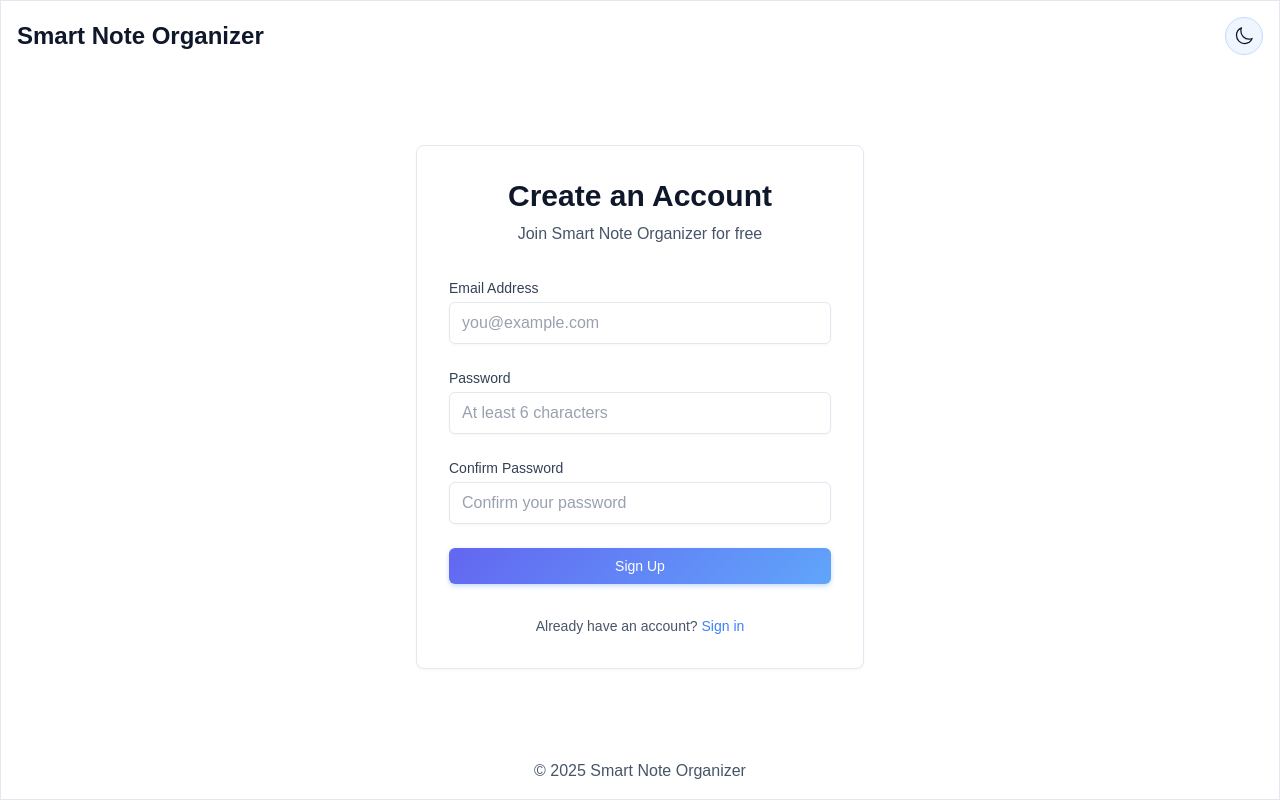
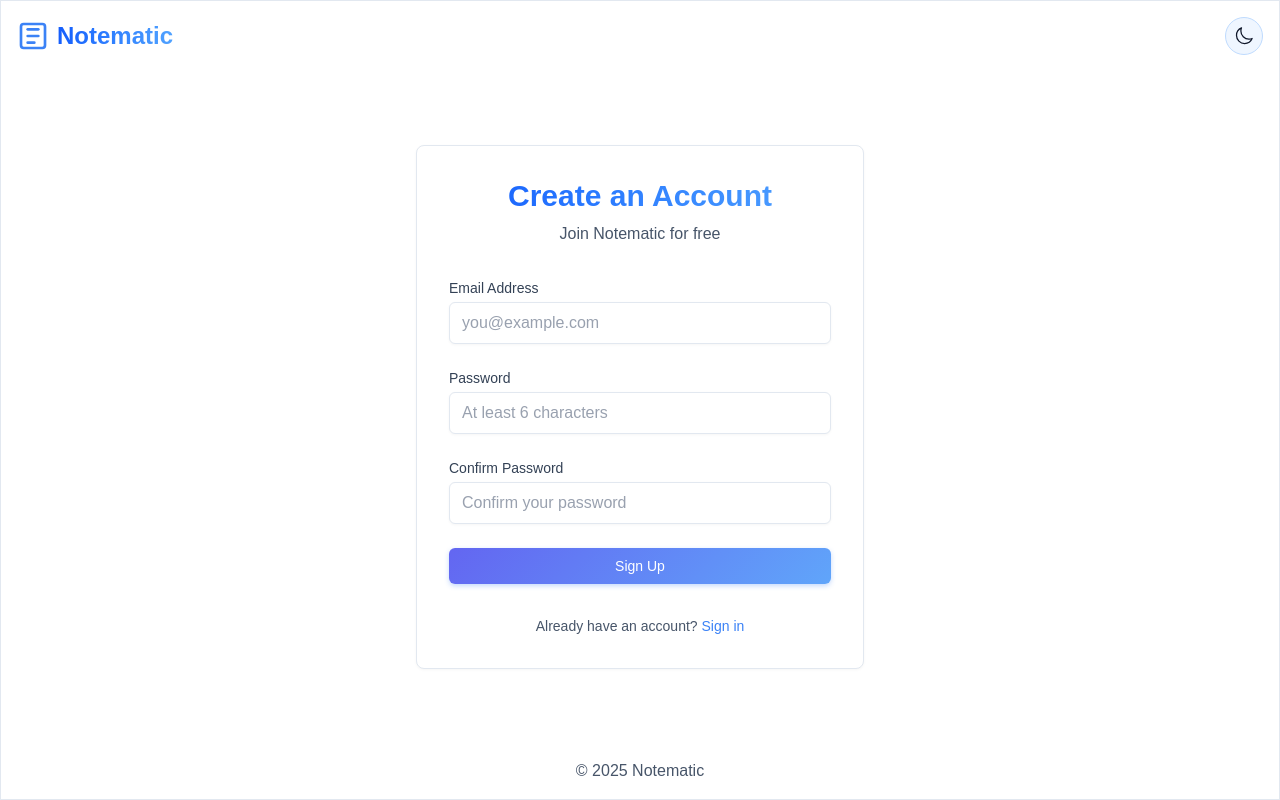
Before and after one commit to hammad-fccu/note-organizer, a Next.js app: page /auth/signup in a window 1280 px wide. Built offline with nearby package versions, Linux system fonts and the light colour scheme.

Commit message:
add app logo

```diff
--- a/src/app/app/layout.tsx
+++ b/src/app/app/layout.tsx
@@ -78,7 +78,15 @@ export default function AppLayout({ children }: AppLayoutProps) {
         <div className="max-w-full mx-auto px-4">
           <div className="flex justify-between h-16">
             <div className="flex items-center">
-              <Link href="/app" className="text-xl font-bold">Smart Note Organizer</Link>
+              <Link href="/app" className="flex items-center space-x-2">
+                <svg className="w-8 h-8 text-blue-600" viewBox="0 0 24 24" fill="none" xmlns="http://www.w3.org/2000/svg">
+                  <path d="M19 3H5C3.89543 3 3 3.89543 3 5V19C3 20.1046 3.89543 21 5 21H19C20.1046 21 21 20.1046 21 19V5C21 3.89543 20.1046 3 19 3Z" stroke="currentColor" strokeWidth="2" strokeLinecap="round" strokeLinejoin="round"/>
+                  <path d="M8 7H16" stroke="currentColor" strokeWidth="2" strokeLinecap="round" strokeLinejoin="round"/>
+                  <path d="M8 12H16" stroke="currentColor" strokeWidth="2" strokeLinecap="round" strokeLinejoin="round"/>
+                  <path d="M8 17H13" stroke="currentColor" strokeWidth="2" strokeLinecap="round" strokeLinejoin="round"/>
+                </svg>
+                <span className="text-2xl font-bold bg-gradient-to-r from-blue-600 to-blue-400 bg-clip-text text-transparent">Notematic</span>
+              </Link>
             </div>
             <div className="flex items-center space-x-4">
               <ThemeToggle />
--- a/src/app/app/page.tsx
+++ b/src/app/app/page.tsx
@@ -26,7 +26,7 @@ export default function AppDashboard() {
       <div className="mb-8">
         <h1 className="text-2xl font-bold mb-2">Welcome, {session?.user?.name || session?.user?.email?.split('@')[0] || 'User'}!</h1>
         <p className="text-gray-600 dark:text-gray-400 mb-4">
-          This is your Smart Note Organizer dashboard. Import documents, organize notes, and create flashcards.
+          This is your Notematic dashboard. Import documents, organize notes, and create flashcards.
         </p>
 
         <div className="grid grid-cols-1 sm:grid-cols-2 lg:grid-cols-4 gap-4">
--- a/src/app/auth/signin/page.tsx
+++ b/src/app/auth/signin/page.tsx
@@ -47,14 +47,24 @@ export default function SignIn() {
   return (
     <div className="min-h-screen bg-white dark:bg-gray-900 text-gray-900 dark:text-white flex flex-col">
       <header className="flex justify-between items-center p-4 max-w-7xl mx-auto w-full">
-        <Link href="/" className="text-2xl font-bold">Smart Note Organizer</Link>
+        <Link href="/" className="flex items-center gap-2 text-2xl font-bold">
+          <div className="w-8 h-8 text-blue-600">
+            <svg viewBox="0 0 24 24" fill="none" xmlns="http://www.w3.org/2000/svg">
+              <path d="M19 3H5C3.89543 3 3 3.89543 3 5V19C3 20.1046 3.89543 21 5 21H19C20.1046 21 21 20.1046 21 19V5C21 3.89543 20.1046 3 19 3Z" stroke="currentColor" strokeWidth="2" strokeLinecap="round" strokeLinejoin="round"/>
+              <path d="M8 7H16" stroke="currentColor" strokeWidth="2" strokeLinecap="round" strokeLinejoin="round"/>
+              <path d="M8 12H16" stroke="currentColor" strokeWidth="2" strokeLinecap="round" strokeLinejoin="round"/>
+              <path d="M8 17H13" stroke="currentColor" strokeWidth="2" strokeLinecap="round" strokeLinejoin="round"/>
+            </svg>
+          </div>
+          <span className="bg-gradient-to-r from-blue-600 to-blue-400 bg-clip-text text-transparent">Notematic</span>
+        </Link>
         <ThemeToggle />
       </header>
 
       <main className="flex-1 flex items-center justify-center p-4">
         <div className="w-full max-w-md p-8 space-y-8 bg-white dark:bg-gray-800 rounded-lg shadow-md">
           <div className="text-center">
-            <h1 className="text-3xl font-extrabold">Sign In</h1>
+            <h1 className="text-3xl font-extrabold bg-gradient-to-r from-blue-600 to-blue-400 bg-clip-text text-transparent">Sign In</h1>
             <p className="mt-2 text-gray-600 dark:text-gray-400">Welcome back! Sign in to your account</p>
             <div className="mt-2 text-sm text-blue-600 dark:text-blue-400">
               <p>Test user: test@example.com / password123</p>
@@ -127,7 +137,7 @@ export default function SignIn() {
       </main>
 
       <footer className="p-4 text-center text-gray-600 dark:text-gray-400">
-        <p>© {new Date().getFullYear()} Smart Note Organizer</p>
+        <p>© {new Date().getFullYear()} Notematic</p>
       </footer>
     </div>
   );
--- a/src/app/auth/signup/page.tsx
+++ b/src/app/auth/signup/page.tsx
@@ -70,15 +70,25 @@ export default function SignUp() {
   return (
     <div className="min-h-screen bg-white dark:bg-gray-900 text-gray-900 dark:text-white flex flex-col">
       <header className="flex justify-between items-center p-4 max-w-7xl mx-auto w-full">
-        <Link href="/" className="text-2xl font-bold">Smart Note Organizer</Link>
+        <Link href="/" className="flex items-center gap-2 text-2xl font-bold">
+          <div className="w-8 h-8 text-blue-600">
+            <svg viewBox="0 0 24 24" fill="none" xmlns="http://www.w3.org/2000/svg">
+              <path d="M19 3H5C3.89543 3 3 3.89543 3 5V19C3 20.1046 3.89543 21 5 21H19C20.1046 21 21 20.1046 21 19V5C21 3.89543 20.1046 3 19 3Z" stroke="currentColor" strokeWidth="2" strokeLinecap="round" strokeLinejoin="round"/>
+              <path d="M8 7H16" stroke="currentColor" strokeWidth="2" strokeLinecap="round" strokeLinejoin="round"/>
+              <path d="M8 12H16" stroke="currentColor" strokeWidth="2" strokeLinecap="round" strokeLinejoin="round"/>
+              <path d="M8 17H13" stroke="currentColor" strokeWidth="2" strokeLinecap="round" strokeLinejoin="round"/>
+            </svg>
+          </div>
+          <span className="bg-gradient-to-r from-blue-600 to-blue-400 bg-clip-text text-transparent">Notematic</span>
+        </Link>
         <ThemeToggle />
       </header>
 
       <main className="flex-1 flex items-center justify-center p-4">
         <div className="w-full max-w-md p-8 space-y-8 bg-white dark:bg-gray-800 rounded-lg shadow-md">
           <div className="text-center">
-            <h1 className="text-3xl font-extrabold">Create an Account</h1>
-            <p className="mt-2 text-gray-600 dark:text-gray-400">Join Smart Note Organizer for free</p>
+            <h1 className="text-3xl font-extrabold bg-gradient-to-r from-blue-600 to-blue-400 bg-clip-text text-transparent">Create an Account</h1>
+            <p className="mt-2 text-gray-600 dark:text-gray-400">Join Notematic for free</p>
           </div>
 
           {error && (
@@ -165,7 +175,7 @@ export default function SignUp() {
       </main>
 
       <footer className="p-4 text-center text-gray-600 dark:text-gray-400">
-        <p>© {new Date().getFullYear()} Smart Note Organizer</p>
+        <p>© {new Date().getFullYear()} Notematic</p>
       </footer>
     </div>
   );
--- a/src/app/layout.tsx
+++ b/src/app/layout.tsx
@@ -1,20 +1,15 @@
 import type { Metadata } from "next";
-import { Geist, Geist_Mono } from "next/font/google";
+import { Montserrat } from "next/font/google";
 import "./globals.css";
 import Providers from "./providers";
 
-const geistSans = Geist({
-  variable: "--font-geist-sans",
-  subsets: ["latin"],
-});
-
-const geistMono = Geist_Mono({
-  variable: "--font-geist-mono",
+const montserrat = Montserrat({
+  variable: "--font-montserrat",
   subsets: ["latin"],
 });
 
 export const metadata: Metadata = {
-  title: "Smart Note Organizer",
+  title: "Notematic",
   description: "Organize your notes with AI-powered tagging, linking, and summaries",
 };
 
@@ -64,7 +59,7 @@ export default function RootLayout({
         />
       </head>
       <body
-        className={`${geistSans.variable} ${geistMono.variable} antialiased`}
+        className={`${montserrat.variable} font-sans antialiased`}
       >
         <Providers>
           {children}
--- a/src/app/page.tsx
+++ b/src/app/page.tsx
@@ -22,7 +22,7 @@ export default function Home() {
   return (
     <div className="min-h-screen bg-white dark:bg-gray-900 text-gray-900 dark:text-white">
       <header className="flex justify-between items-center p-4 max-w-7xl mx-auto">
-        <h1 className="text-2xl font-bold">Smart Note Organizer</h1>
+        <h1 className="text-2xl font-bold bg-gradient-to-r from-blue-600 to-blue-400 bg-clip-text text-transparent">Notematic</h1>
         <div className="flex items-center space-x-4">
           <ThemeToggle />
           {!isLoading && !session && (
@@ -222,8 +222,7 @@ export default function Home() {
 
       <footer className="p-8 border-t border-gray-200 dark:border-gray-800 bg-white dark:bg-gray-900 text-center text-gray-600 dark:text-gray-400">
         <div className="max-w-6xl mx-auto">
-          <p>© {new Date().getFullYear()} Smart Note Organizer. All rights reserved.</p>
-          <p className="mt-2 text-sm">Created for CS Program Coding Jam</p>
+          <p>© {new Date().getFullYear()} Notematic. All rights reserved.</p>
         </div>
       </footer>
     </div>
```
